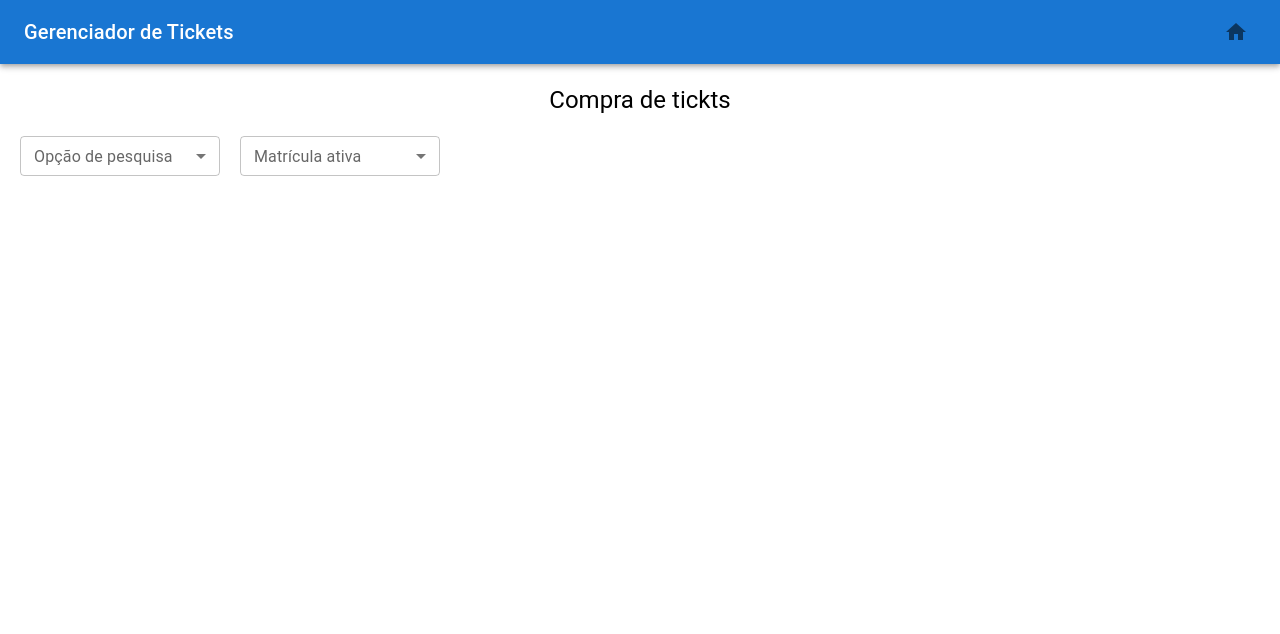
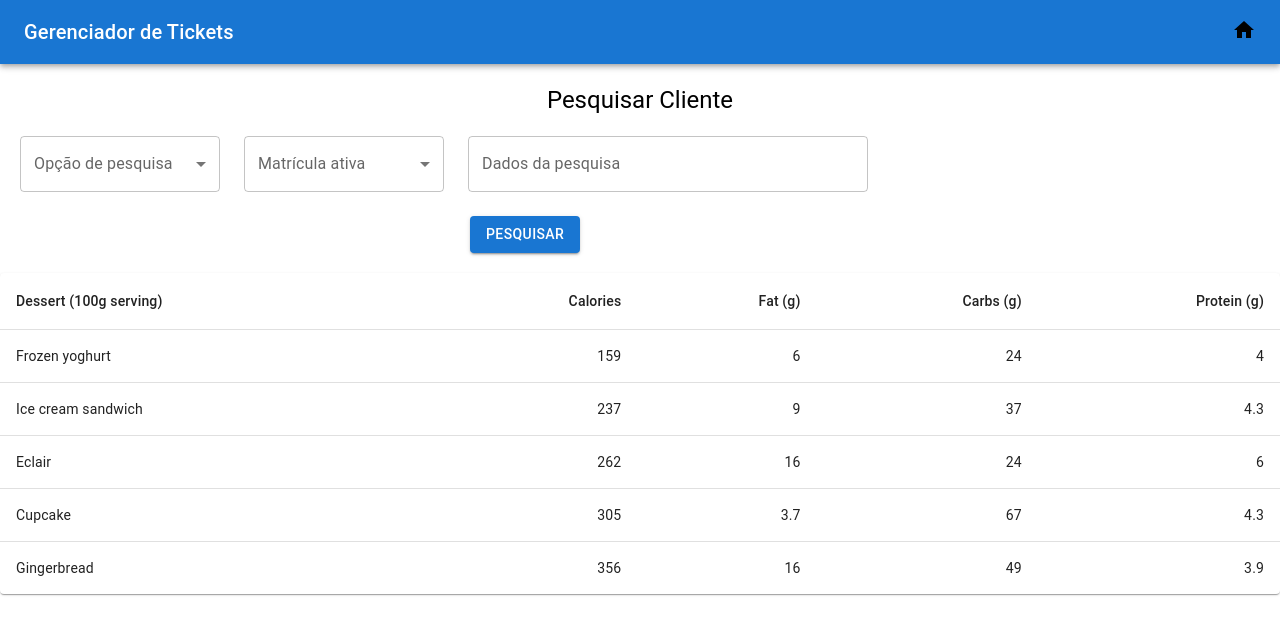
Before and after one commit to KevinCadena1108/Gerenciador-de-Tickets, a React (Create React App) app in the folder frontend/: page /pesqcli in a window 1280 px wide. Shown: the top 634 px of the page. Built offline with nearby package versions, Linux system fonts and the light colour scheme.

Commit message:
atualização do readme e páginas

```diff
--- /dev/null
+++ b/frontend/src/components/Caixa/index.js
@@ -0,0 +1,33 @@
+import React from "react";
+import Box from "@mui/material/Box";
+
+function Caixa({ children }) {
+  return (
+    <div
+      style={{
+        display: "flex",
+        justifyContent: "center",
+        alignItems: "center",
+        height: "100vh",
+      }}
+    >
+      <Box
+        sx={{
+          width: 400,
+          height: 400,
+          color: "white",
+          display: "flex",
+          alignItems: "center",
+          justifyContent: "center",
+          borderRadius: 2,
+          boxShadow: 3,
+          position: "relative",
+        }}
+      >
+        {children}
+      </Box>
+    </div>
+  );
+}
+
+export default Caixa;
--- a/frontend/src/components/Header/index.js
+++ b/frontend/src/components/Header/index.js
@@ -2,9 +2,10 @@ import React from "react";
 import AppBar from "@mui/material/AppBar";
 import Toolbar from "@mui/material/Toolbar";
 import Typography from "@mui/material/Typography";
-import { Box, IconButton } from "@mui/material";
+import { Box } from "@mui/material";
 import HomeIcon from "@mui/icons-material/Home";
 import { Link, useLocation } from "react-router-dom";
+import LogoutIcon from "@mui/icons-material/Logout";
 
 function Header() {
   const location = useLocation();
@@ -15,11 +16,23 @@ function Header() {
         <Toolbar>
           <Typography variant="h6">Gerenciador de Tickets</Typography>
           {location.pathname !== "/dashboard" && (
-            <Link to="/dashboard" style={{ marginLeft: "auto" }}>
-              <IconButton color="black">
-                <HomeIcon />
-              </IconButton>
-            </Link>
+            <Box style={{ marginLeft: "auto" }}>
+              <Link
+                to="/dashboard"
+                style={{ color: "black", textDecoration: "none" }}
+              >
+                <HomeIcon style={{ color: "black" }} />
+              </Link>
+            </Box>
+          )}
+          {location.pathname === "/dashboard" && (
+            <Box style={{ marginLeft: "auto" }}>
+              <Link to="/"
+              style={{ color: "black", textDecoration: "none" }}
+              >
+                <LogoutIcon style={{ color: "black" }} />
+              </Link>
+            </Box>
           )}
         </Toolbar>
       </AppBar>
--- a/frontend/src/pages/CadAluno/index.js
+++ b/frontend/src/pages/CadAluno/index.js
@@ -1,4 +1,4 @@
-import { Box, TextField, Grid } from "@mui/material";
+import { Box, TextField, Grid, Button } from "@mui/material";
 import Header from "../../components/Header";
 import MenuItem from "@mui/material/MenuItem";
 import FormControl from "@mui/material/FormControl";
@@ -11,7 +11,7 @@ function CadAluno() {
     <Box>
       <Header />
       <Box sx={{ textAlign: "center", marginTop: "20px" }}>
-        <Typography variant="h5"> Cadastro de Aluno </Typography>
+        <Typography variant="h5"> Cadastro de Cliente </Typography>
       </Box>
       <Box sx={{ marginTop: "20px", marginLeft: "20px", marginRight: "20px" }}>
         <Grid container spacing={2}>
@@ -22,7 +22,12 @@ function CadAluno() {
             <TextField fullWidth label="CPF" variant="outlined" />
           </Grid>
           <Grid item xs={12} sm={6}>
-            <TextField fullWidth label="Email" variant="outlined" />
+            <TextField
+              fullWidth
+              label="Email"
+              variant="outlined"
+              type="email"
+            />
           </Grid>
           <Grid item xs={12} sm={6}>
             <TextField fullWidth label="Telefone" variant="outlined" />
@@ -49,6 +54,13 @@ function CadAluno() {
           </Grid>
         </Grid>
       </Box>
+      <Button
+        variant="contained"
+        color="primary"
+        sx={{ marginTop: "20px", marginLeft: "20px" }}
+      >
+        Cadastrar
+      </Button>
     </Box>
   );
 }
--- a/frontend/src/pages/CompTi/index.js
+++ b/frontend/src/pages/CompTi/index.js
@@ -12,7 +12,7 @@ function CompTi() {
     <Box>
       <Header />
       <Box sx={{ textAlign: "center", marginTop: "20px" }}>
-        <Typography variant="h5"> Compra de tickts </Typography>
+        <Typography variant="h5"> Compra de tickets </Typography>
       </Box>
       <Box sx={{ marginLeft: "20px" }}>
         <TextField label="Quantidade" type="number" />
@@ -31,7 +31,7 @@ function CompTi() {
         color="primary"
         sx={{ marginTop: "20px", marginLeft: "20px" }}
       >
-        Compar
+        Comprar
       </Button>
     </Box>
   );
--- a/frontend/src/pages/Dashboard/index.js
+++ b/frontend/src/pages/Dashboard/index.js
@@ -4,6 +4,7 @@ import Box from "@mui/material/Box";
 import { Link } from "react-router-dom";
 import Header from "../../components/Header";
 import Typography from "@mui/material/Typography";
+import Caixa from "../../components/Caixa";
 
 function Dashboard() {
   return (
@@ -12,18 +13,29 @@ function Dashboard() {
       <Box sx={{ textAlign: "center", marginTop: "20px" }}>
         <Typography variant="h5"> Dashboard </Typography>
       </Box>
-      <Box sx={{ textAlign: "center", marginTop: "20px" }}>
+      <Box sx={{ marginTop: "-150px" }}>
+        <Caixa>
+          <Box
+            sx={{
+              display: "flex",
+              flexDirection: "column",
+              alignItems: "center",
+              justifyContent: "space-around",
+              height: "100%",
+              textAlign: "center",
+            }}
+          >
             <Link to="/pesqcli">
-          <Button variant="contained" color="primary" sx={{ marginRight: 1 }}>
+              <Button variant="contained" color="primary" sx={{ marginBottom: 2 }}>
                 Pesquisar Cliente
               </Button>
             </Link>
             <Link to="/cadaluno">
-          <Button variant="contained" color="primary" sx={{ marginRight: 1 }}>
+              <Button variant="contained" color="primary" sx={{ marginBottom: 2 }}>
                 Cadastrar Aluno
               </Button>
             </Link>
-        <Button variant="contained" color="secondary" sx={{ marginRight: 1 }}>
+            <Button variant="contained" color="secondary" sx={{ marginBottom: 2 }}>
               Reconhecimento Facial
             </Button>
             <Link to="/compti">
@@ -32,6 +44,8 @@ function Dashboard() {
               </Button>
             </Link>
           </Box>
+        </Caixa>
+      </Box>
     </Box>
   );
 }
--- a/frontend/src/pages/PesqCli/index.js
+++ b/frontend/src/pages/PesqCli/index.js
@@ -5,41 +5,113 @@ import Select from "@mui/material/Select";
 import Box from "@mui/material/Box";
 import Header from "../../components/Header";
 import Typography from "@mui/material/Typography";
+import { Button, TextField } from "@mui/material";
+import Table from "@mui/material/Table";
+import TableBody from "@mui/material/TableBody";
+import TableCell from "@mui/material/TableCell";
+import TableContainer from "@mui/material/TableContainer";
+import TableHead from "@mui/material/TableHead";
+import TableRow from "@mui/material/TableRow";
+import Paper from "@mui/material/Paper";
+import Grid from "@mui/material/Grid";
+
+function createData(name, calories, fat, carbs, protein) {
+  return { name, calories, fat, carbs, protein };
+}
+
+const rows = [
+  createData("Frozen yoghurt", 159, 6.0, 24, 4.0),
+  createData("Ice cream sandwich", 237, 9.0, 37, 4.3),
+  createData("Eclair", 262, 16.0, 24, 6.0),
+  createData("Cupcake", 305, 3.7, 67, 4.3),
+  createData("Gingerbread", 356, 16.0, 49, 3.9),
+];
 
 function PesqCli() {
   return (
     <Box>
       <Header />
       <Box sx={{ textAlign: "center", marginTop: "20px" }}>
-        <Typography variant="h5"> Compra de tickts </Typography>
+        <Typography variant="h5"> Pesquisar Cliente </Typography>
       </Box>
       <Box sx={{ marginTop: "20px", marginLeft: "20px" }}>
-        <FormControl sx={{ width: "200px" }} size="small">
+        <Grid container spacing={3}>
+          <Grid item xs="auto">
+            <FormControl sx={{ width: "200px" }}>
               <InputLabel id="demo-select-small-label">
                 Opção de pesquisa
               </InputLabel>
               <Select
                 labelId="demo-select-small-label"
                 id="demo-select-small"
-            label="Opção de pesquisa<"
+                label="Opção de pesquisa"
               >
                 <MenuItem value={10}>Nome</MenuItem>
                 <MenuItem value={20}>CPF</MenuItem>
                 <MenuItem value={30}>Matrícula</MenuItem>
               </Select>
             </FormControl>
-
-        <FormControl sx={{ width: "200px", marginLeft: "20px" }} size="small">
-          <InputLabel id="demo-select-small-label">Matrícula ativa</InputLabel>
+          </Grid>
+          <Grid item xs="auto">
+            <FormControl sx={{ width: "200px" }}>
+              <InputLabel id="demo-select-small-label">
+                Matrícula ativa
+              </InputLabel>
               <Select
                 labelId="demo-select-small-label"
                 id="demo-select-small"
-            label="Matrícula ativa<"
+                label="Matrícula ativa"
               >
                 <MenuItem value={10}>Sim</MenuItem>
                 <MenuItem value={20}>Não</MenuItem>
               </Select>
             </FormControl>
+          </Grid>
+          <Grid item xs="auto">
+            <TextField
+              label="Dados da pesquisa"
+              variant="outlined"
+              sx={{ width: "400px" }}
+            />
+          </Grid>
+          <Grid item xs sx={{ margin: "auto", marginLeft: "450px" }}>
+            <Button variant="contained" color="primary">
+              Pesquisar
+            </Button>
+          </Grid>
+        </Grid>
+      </Box>
+
+      <Box sx={{ marginTop: "20px" }}>
+        <TableContainer component={Paper}>
+          <Table sx={{ minWidth: 400 }} aria-label="simple table">
+            <TableHead>
+              <TableRow>
+                <TableCell>Dessert (100g serving)</TableCell>
+                <TableCell align="right">Calories</TableCell>
+                <TableCell align="right">Fat&nbsp;(g)</TableCell>
+                <TableCell align="right">Carbs&nbsp;(g)</TableCell>
+                <TableCell align="right">Protein&nbsp;(g)</TableCell>
+              </TableRow>
+            </TableHead>
+            <TableBody>
+              {rows.map((row) => (
+                <TableRow
+                  key={row.name}
+                  sx={{ "&:last-child td, &:last-child th": { border: 0 } }}
+                >
+                  <TableCell component="th" scope="row">
+                    {row.name}
+                  </TableCell>
+                  <TableCell align="right">{row.calories}</TableCell>
+                  <TableCell align="right">{row.fat}</TableCell>
+                  <TableCell align="right">{row.carbs}</TableCell>
+                  <TableCell align="right">{row.protein}</TableCell>
+                </TableRow>
+              ))}
+            </TableBody>
+          </Table>
+        </TableContainer>
       </Box>
     </Box>
   );
```
Also changed, not shown: 1 other file (tests, documents, lock files or other folders). Lines whose indentation alone changed are shown as unchanged.
